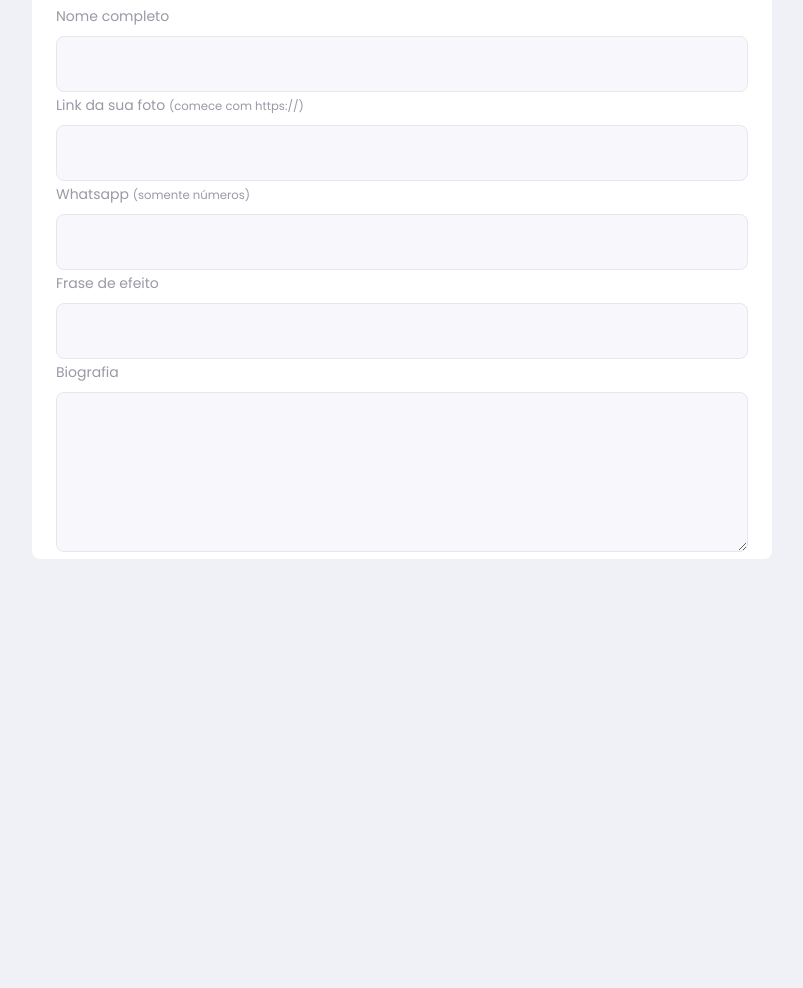
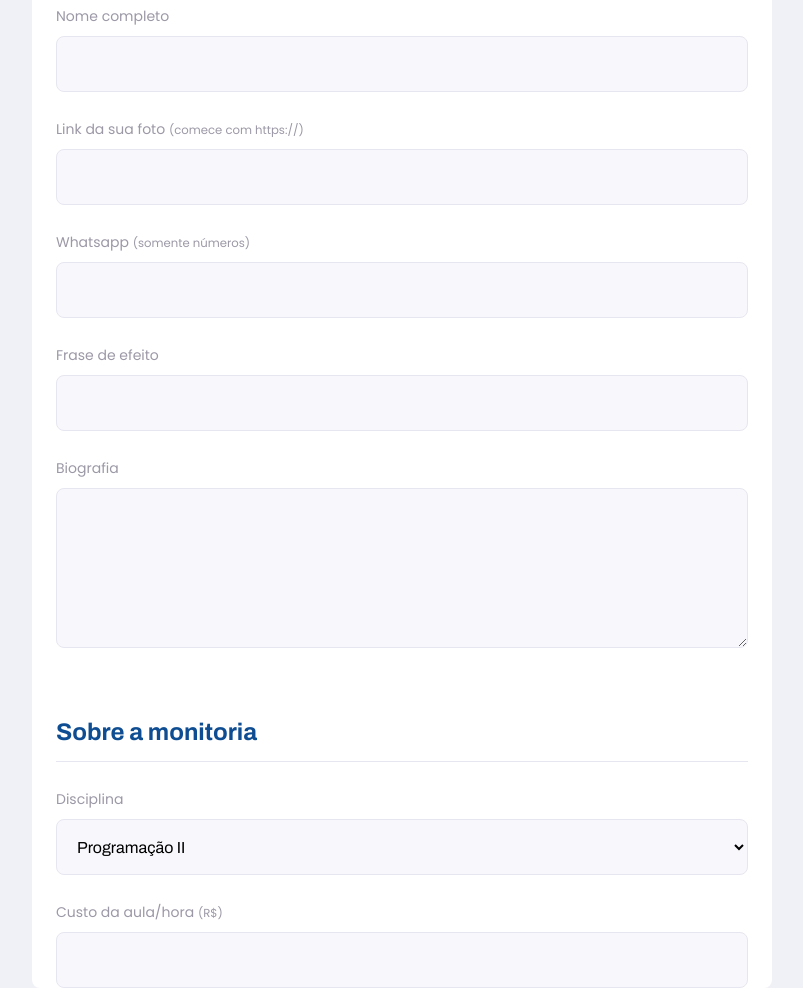
Before and after one commit to stefaniojr/ajudaaki, a plain HTML site: page give-classes.html in a window 1280 px wide. Shown: the part 436-1424 px from the top of the page, without its empty margins (238-1041 px from the left). Before the commit the page ends 995 px from the top, so only its background shows below. Drawn offline with Linux system fonts and the light colour scheme.

Commit message:
Mais alterações nos forms.

```diff
--- a/give-classes.html
+++ b/give-classes.html
@@ -62,6 +62,34 @@
                     </div>
                 </fieldset>
 
+
+                <fieldset>
+                    <legend>Sobre a monitoria</legend>
+                    <div class="select-block">
+                        <label for="subject">Disciplina</label>
+                        <select name="subject" id="subject">
+                            <option value="" disabled="" hidden="">Selecione uma opção</option>
+                            <option value="1">Programação II</option>
+                            <option value="2">Programação III</option>
+                            <option value="3">Estrutura de Dados I</option>
+                            <option value="4">Cálculo I</option>
+                            <option value="5">Cálculo II</option>
+                            <option value="6">Cálculo III-A</option>
+                            <option value="7">Cálculo III-B</option>
+                            <option value="8">Álgebra Linear</option>
+                            <option value="9">Circuitos Elétricos I</option>
+                            <option value="10">Circuitos Elétricos II</option>
+                        </select>
+                    </div>
+
+                    <div class="input-block">
+                        <label for="cost">Custo da aula/hora
+                            <small>(R$)</small>
+                        </label>
+                        <input name="cost" id="cost" type="number" required>
+                    </div>
+                </fieldset>
+
             </form>
         </main>
 
--- a/styles/partials/page-give-classes.css
+++ b/styles/partials/page-give-classes.css
@@ -1,6 +1,10 @@
 #page-give-classes #container{
     width: 100vw;
     height: 100vh;
+}
+
+#page-give-classes .page-header .header-content{
+    margin-bottom: 6.4rem;
 }
 
 #page-give-classes main{
@@ -35,6 +39,16 @@
 
 }
 
+#page-give-classes fieldset+fieldset{
+    margin-top: 6.4rem;
+}
+
+#page-give-classes .input-block+.input-block,
+#page-give-classes .input-block+.textarea-block,
+#page-give-classes .select-block+.input-block{
+    margin-top: 2.4rem;
+}
+
 @media (min-width: 700px){
     #page-give-classes #container{
         max-width: 100vw;
```
